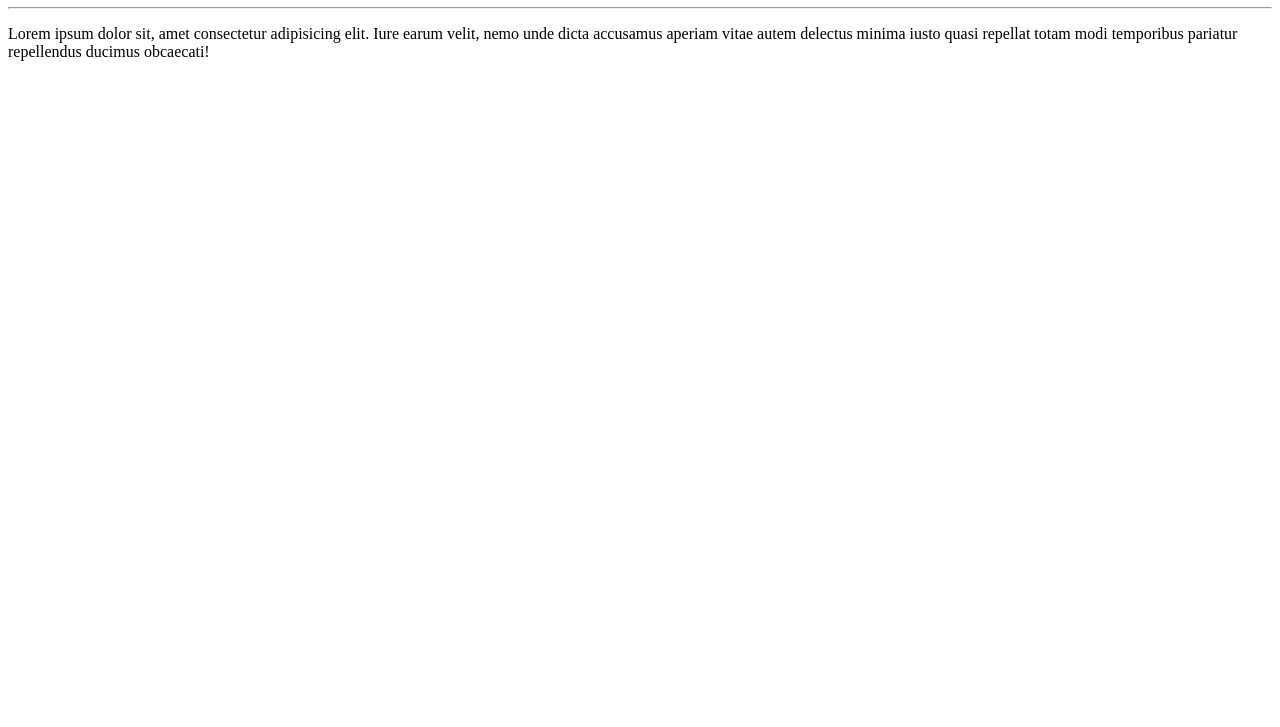
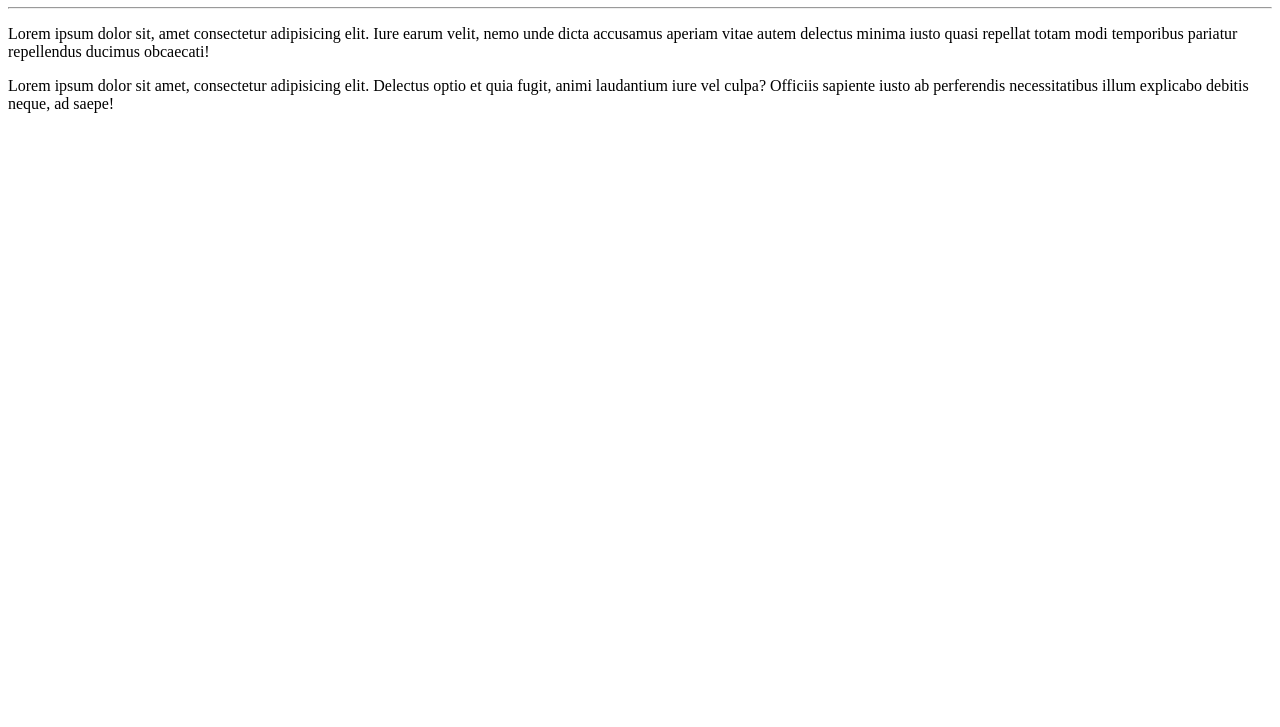
Before and after one commit to italo74/Ola-Mundo, a plain HTML site: page site-exemplo/index.html in a window 1280 px wide. Shown: the part 73-800 px from the top of the page. Drawn offline with Linux system fonts and the light colour scheme.

Commit message:
Adicionei mais um paragrafo

```diff
--- a/site-exemplo/index.html
+++ b/site-exemplo/index.html
@@ -9,5 +9,6 @@
     <h1>Olá, Mundo!</h1>
     <hr>
     <p>Lorem ipsum dolor sit, amet consectetur adipisicing elit. Iure earum velit, nemo unde dicta accusamus aperiam vitae autem delectus minima iusto quasi repellat totam modi temporibus pariatur repellendus ducimus obcaecati!</p>
+    <p>Lorem ipsum dolor sit amet, consectetur adipisicing elit. Delectus optio et quia fugit, animi laudantium iure vel culpa? Officiis sapiente iusto ab perferendis necessitatibus illum explicabo debitis neque, ad saepe!</p>
 </body>
 </html>
```
